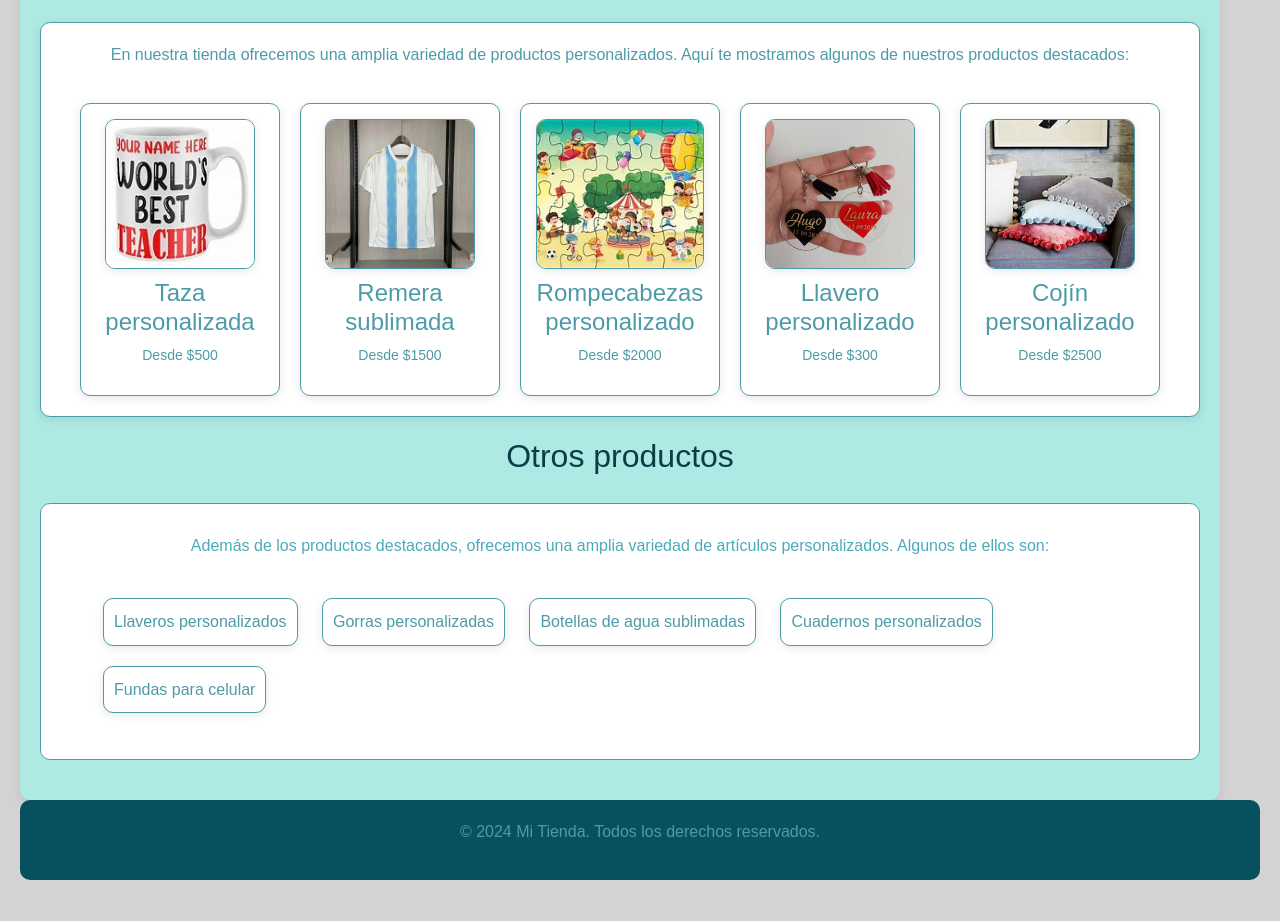
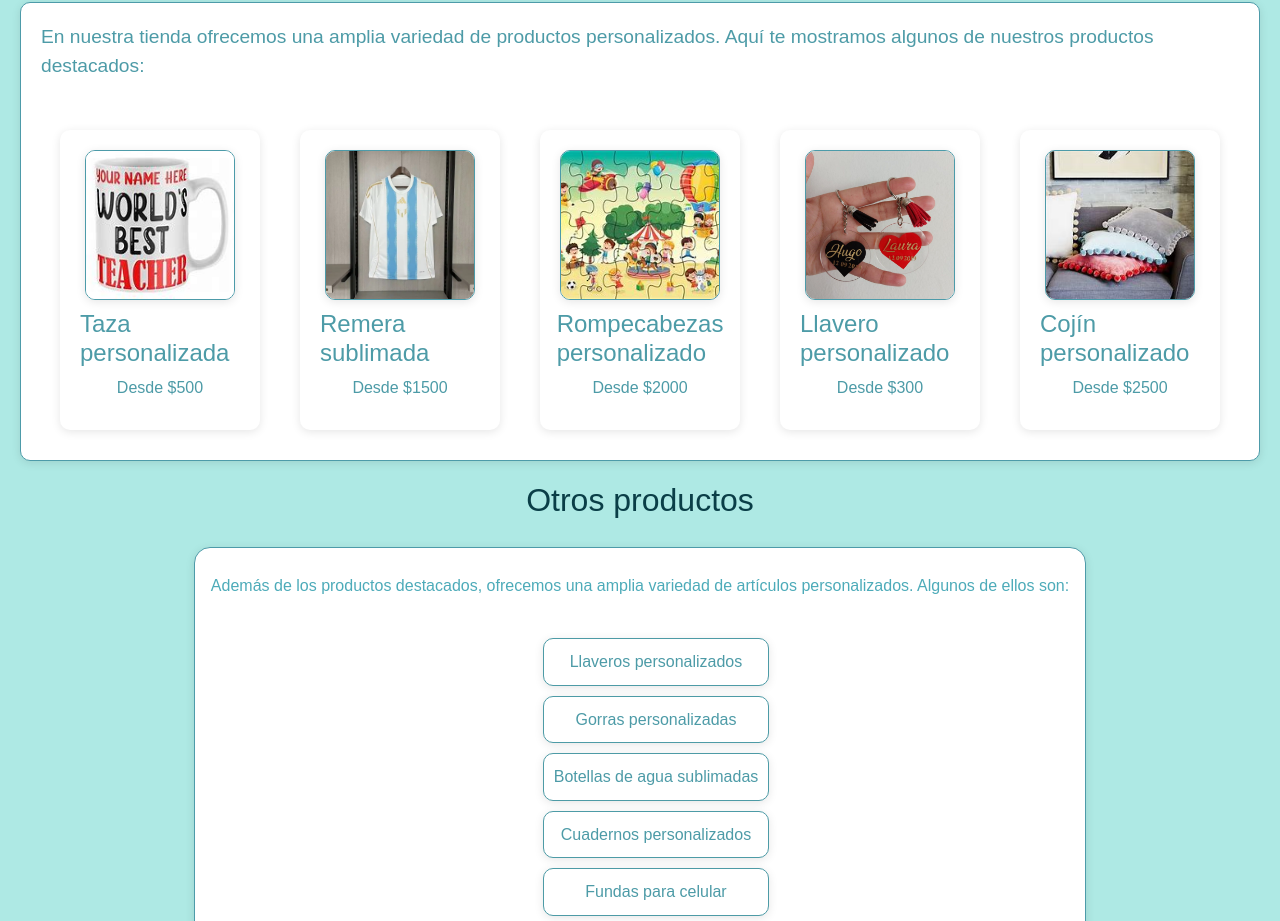
Before and after one commit to jonnig09/proyecto-2-coderhouse, a plain HTML site: page pages/nuestros-productos.html in a window 1280 px wide. Shown: the part 315-1236 px from the top of the page. Drawn offline with nearby package versions, Linux system fonts and the light colour scheme.

Commit message:
cambios finales

```diff
--- a/pages/nuestros-productos.html
+++ b/pages/nuestros-productos.html
@@ -3,6 +3,8 @@
 <head>
     <meta charset="UTF-8">
     <meta name="viewport" content="width=device-width, initial-scale=1.0">
+    <meta name="description" content="Bienvenido a Mi Tienda, tu lugar para los mejores productos y formas de pago.">
+    <meta name="keywords" content="tienda, productos, pago, contacto">
     <title>Mi Tienda - Nuestros Productos</title>
     <!-- Bootstrap CSS -->
     <link href="https://cdn.jsdelivr.net/npm/bootstrap@5.3.3/dist/css/bootstrap.min.css" rel="stylesheet">
--- a/sass/components/_footer.scss
+++ b/sass/components/_footer.scss
@@ -10,4 +10,5 @@ footer {
   font-size: 14px;
   position: relative;
   bottom: 0;
+  width: 100%;
 }
--- a/sass/components/_header.scss
+++ b/sass/components/_header.scss
@@ -1,6 +1,9 @@
 /* Estilos del encabezado */
 
 header {
+
+  display: flex;
+  flex-direction: column;
   background-color: $header-bg ;
   color: $header-bg;
   padding: 20px;
--- a/sass/components/_main.scss
+++ b/sass/components/_main.scss
@@ -1,6 +1,6 @@
 /* Estilos del main */
 main {
-  display: flex;
+   display: flex;
   justify-content: center;
   align-items: center;
   flex-direction: column;
@@ -9,5 +9,4 @@ main {
   border-radius: 10px;
   box-shadow: $box-shadow;
   width: 100%;
-  max-width: 1200px;
 }
--- a/sass/global/_reset.scss
+++ b/sass/global/_reset.scss
@@ -1,6 +1,7 @@
 /* Reset basico */
 * {
+  box-sizing: border-box;
+  font-family: Arial, sans-serif;
   margin: 0;
   padding: 0;
-  box-sizing: border-box;
 }
--- /dev/null
+++ b/sass/layout/_mq-mobile380.scss
@@ -0,0 +1,32 @@
+@media (min-width: 380px) {
+
+  /* Estilos para dispositivos móviles */
+  header  {
+    display: flex;
+    flex-direction: column;
+    align-items: center;
+    justify-content: center;
+    width: 100%;
+    padding: 10px;
+    font-size: 16px;
+    text-align: center;
+    background-color: $header-bg;
+    box-shadow: $box-shadow;
+    border-radius: 10px;
+    margin-bottom: 20px;
+  }
+}
+
+.otros-productos {
+
+  display: flex;
+  flex-direction: column;
+  align-items: center;
+  justify-content: center;
+  margin: 20px;
+  padding: 16px;
+  background-color: $primary-color;
+  border-radius: 16px;
+  box-shadow: $box-shadow;
+
+}
--- a/sass/layout/_productos.scss
+++ b/sass/layout/_productos.scss
@@ -16,11 +16,12 @@ section {
 
 }
 .productos-destacados {
- display: flex;
-  flex-wrap: wrap;
+  display: flex;
+  flex-direction: row;
   justify-content: center;
-  gap: 20px;
+  align-items: center;
   padding: 20px;
+   width: 100%;
   background-color: $primary-color;
   border-radius: 10px;
   box-shadow: $box-shadow;
@@ -32,13 +33,21 @@ section {
 
 }
 .producto {
-  background-color: $primary-color;
-  border: $border-color;
-  border-radius: 10px;
-  padding: 15px;
-  width: 200px;
-  text-align: center;
-  box-shadow: $box-shadow;
+    display: flex;
+  flex-direction: column;
+    align-items: center;
+    justify-content: center;
+    width: 200px;
+    padding: 20px;
+    background-color: $primary-color;
+    border-radius: 10px;
+    box-shadow: $box-shadow;
+    margin: 10px;
+    border: 1px solid $border-color;
+    transition: transform 0.3s ease;
+    cursor: pointer;
+
+
 }
 .producto img {
   max-width: 100%;
@@ -53,6 +62,7 @@ section {
 }
 
 .producto h2 {
+    font-family: 'Arial', sans-serif;
     font-size: 18px;
     color: $body-h;
     margin-bottom: 10px;
@@ -68,8 +78,15 @@ section {
     color: $buttonhover-bg;
 }
 .producto p {
-    font-size: 14px;
-    color: $a-color;
+
+    font-family: 'Arial', sans-serif;
+    line-height: 1.5;
+    font-size: 16px;
+    font-weight: normal;
+    color: $body-p;
+    margin-bottom: 10px;
+    text-align: center;
+    line-height: 1.5;
 }
 .producto:hover img {
     margin-top: 10px;
@@ -95,8 +112,10 @@ section {
     margin: 10px 0;
 }
 .otros-productos li {
-    display: inline-block;
-    list-style: none;
+    display: flex;
+    flex-direction: column;
+    justify-content: center;
+    align-items: center;
     margin: 10px;
     padding: 10px;
     background-color: $primary-color;
--- a/sass/style.scss
+++ b/sass/style.scss
@@ -8,19 +8,22 @@
 @import "components/footer";
 @import "components/navbar";
 @import "components/redes-sociales";
+@import "layout/mq-mobile380";
 
 
 /* Estilos generales */
 body {
+  display: flex;
+  flex-direction: column;
   font-family: Arial, sans-serif;
   background-color: $body-bg;
   color: $body-color;
   line-height: 1.6;
-  padding: 20px;
   margin: 0;
-  display: flex;
-  flex-direction: column;
+
+
 }
+
 h1, h2, h3 {
   color: $body-h;
 }
@@ -29,4 +32,7 @@ p {
   font-size: 16px;
   color: $body-p;
   line-height: 1.5;
+  font-size: larger;
+
+
 }
```
Also changed, not shown: index.html (+2 -0 lines), pages/contacto.html (+3 -1 lines), pages/formas-de-pago.html (+2 -0 lines), pages/sobre-nosotros.html (+2 -0 lines), style/style.css, 1 other file.
